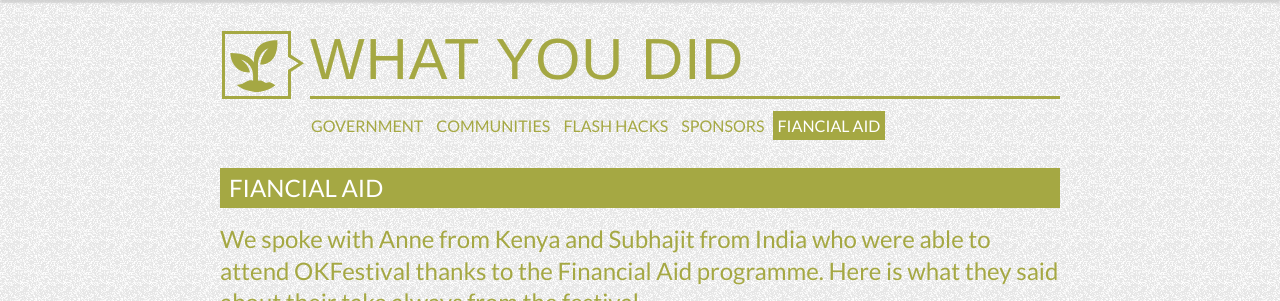
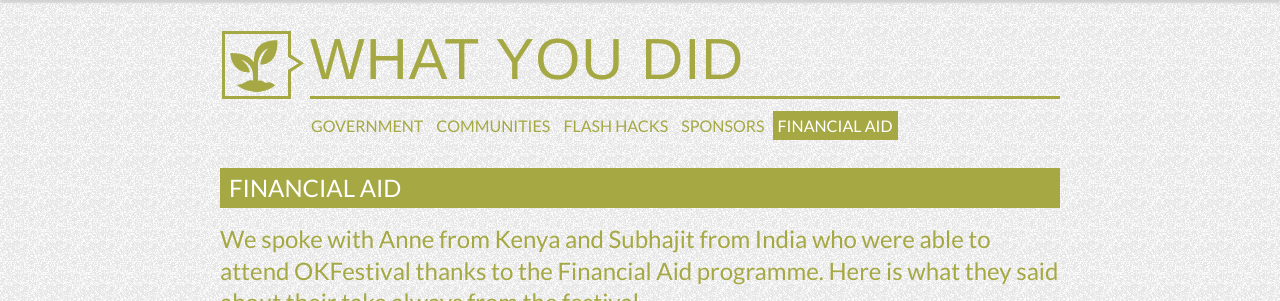
Before and after one commit to okfn/okfestival-public-report, a Jekyll site: the page built from pages/what-you-did/financial-aid.md, in a window 1280 px wide. Shown: the part 215-516 px from the top of the page. Built offline with Jekyll 4.4.1, drawn with Linux system fonts in a browser that asks for light colours; some web fonts are replaced.

Commit message:
Updating main page with headers

```diff
--- a/_includes/pull-grid.html
+++ b/_includes/pull-grid.html
@@ -23,9 +23,7 @@
             {% endfor %}
             </div>
 
-            {% if item.gallery_item.header != null %}
-            <h3>{% if item.gallery_item.data != null %}{{ item.gallery_item.data }}{% endif %}<small>{{ item.gallery_item.header }}</small></h3>
-            {% endif %}
+            <h2>{{ item.gallery_item.caption_header }}</h2>
 
             <p class="summary">{{ item.gallery_item.caption }}<span class="indicator">&#10095;&#10095;</span></p>
 
--- a/_sass/_layout.scss
+++ b/_sass/_layout.scss
@@ -482,6 +482,10 @@
         margin-left: 0.5em;
     }
 
+    h2 {
+        overflow: hidden;
+    }
+
     li {
         border-bottom: 2px solid black;
         list-style: none;
--- a/pages/what-you-did/financial-aid.md
+++ b/pages/what-you-did/financial-aid.md
@@ -1,7 +1,7 @@
 ---
 layout: page
 parent_title: What You Did
-title: Fiancial Aid
+title: Financial Aid
 permalink: what-you-did/financial-aid/
 identifier: what-you-did
 order: 5
@@ -14,12 +14,12 @@
         -
           file: Subhajit Ganguly.jpg
           alt: Subhajit Ganguly
-    caption_header: Anne Muigai
+    caption_header: Financial Aid
     caption: We spoke with Anne from Kenya and Subhajit from India who were able to attend OKFestival thanks to the Financial Aid programme. Here is what they said about their take always from the festival.
 
 ---
 
-## Fiancial Aid
+## Financial Aid
 
 <span class="summary">We spoke with Anne from Kenya and Subhajit from India who were able to attend OKFestival thanks to the Financial Aid programme. Here is what they said about their take always from the festival.</span>
 
```
Also changed, not shown: pages/what-you-did/flash-hacks.md (+1 -1 lines), pages/what-you-did/governments.md (+1 -1 lines), pages/what-you-did/sponsors.md (+1 -1 lines).
